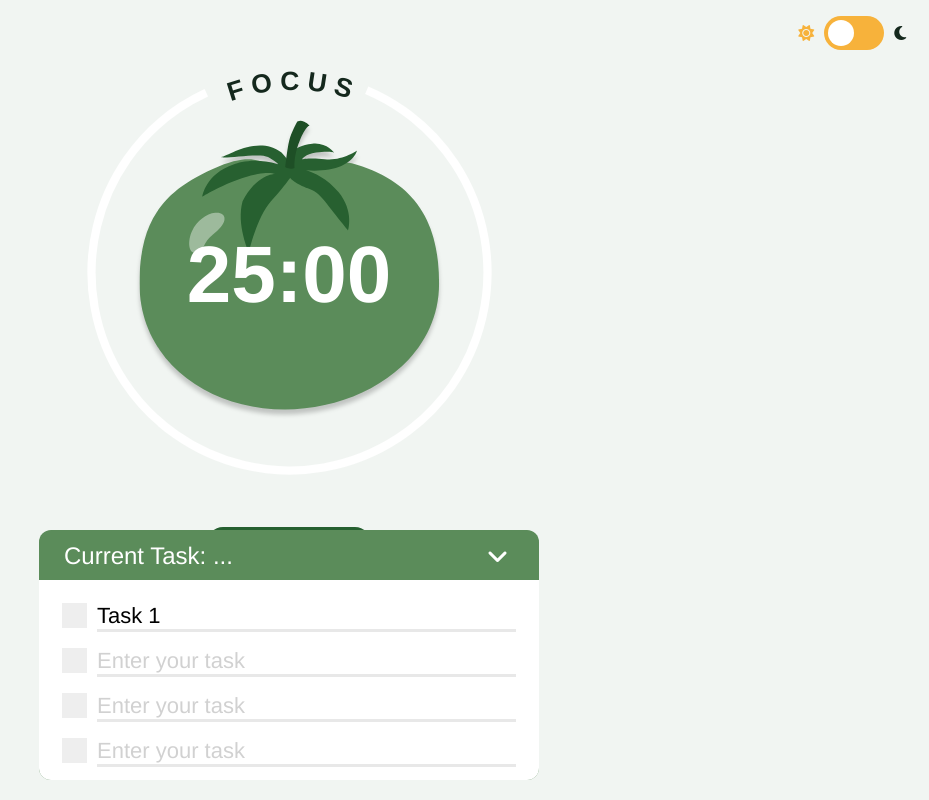
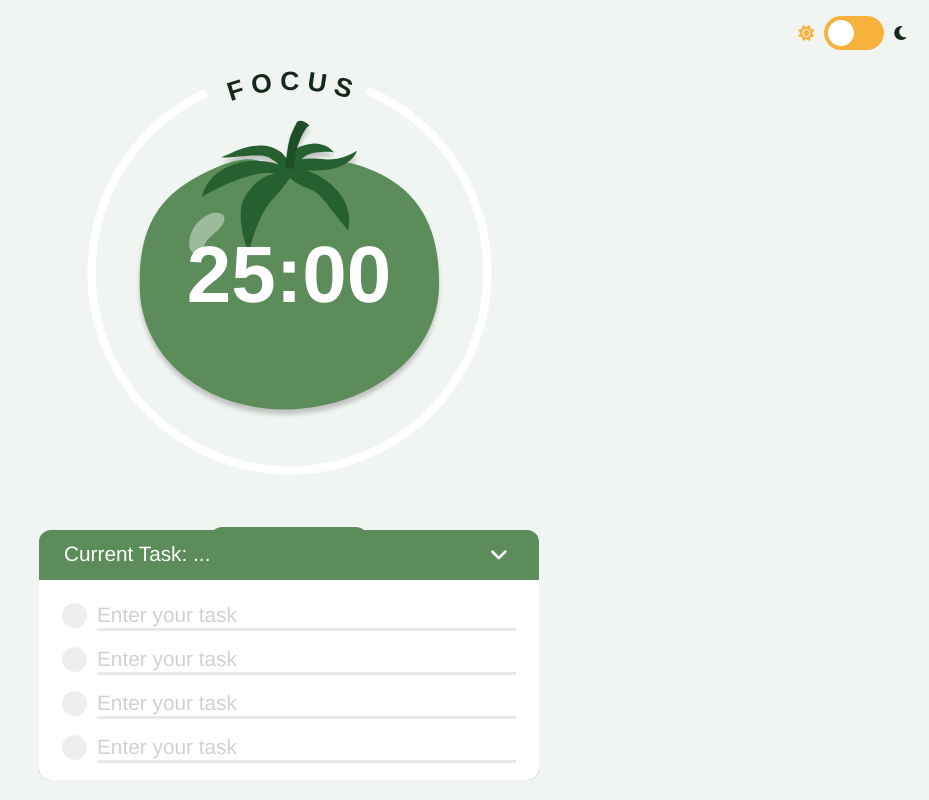
Before and after one commit to ph9th/Pomodoro-Timer, a plain HTML site: page index.html in a window 1280 px wide. Shown: the whole page, without its empty margins (351-1280 px from the left). Drawn offline with nearby package versions, Linux system fonts and the light colour scheme.

Commit message:
Modify task list

```diff
--- a/main.js
+++ b/main.js
@@ -316,7 +316,7 @@ function addTaskToList(text, isChecked = false) {
   taskList.appendChild(taskItem.render())
 }
 
-addTaskToList('Task 1')
+addTaskToList('')
 addTaskToList('')
 addTaskToList('')
 addTaskToList('')
--- a/styles.css
+++ b/styles.css
@@ -57,12 +57,13 @@ body {
   display: inline-block;
   width: 60px;
   height: 34px;
+
 }
 
 .switch input {
   opacity: 0;
-  width: 0;
-  height: 0;
+  width: 100%;
+  height: 100%;
 }
 
 .slider {
@@ -220,10 +221,10 @@ input:checked+.slider:before {
 
 .btn-front {
   display: block;
-  padding: 12px 42px;
+  padding: 12px 0px;
   border-radius: 16px;
   font-size: 1.5rem;
-  background: #266030;
+  background: var(--green);
   color: white;
   transform: translateY(-6px);
 }
@@ -299,7 +300,7 @@ input:checked+.slider:before {
   width: 90%;
   position: relative;
   padding: 12px 0 0 0;
-  font-size: 1.5em;
+  font-size: 1.3em;
   color: white;
   margin: 0 10px;
 }
@@ -351,7 +352,7 @@ input:checked~.task-text {
   position: relative;
   padding-left: 35px;
   margin-bottom: 16px;
-  font-size: 22px;
+  font-size: 1.3em;
   -webkit-user-select: none;
   -moz-user-select: none;
   -ms-user-select: none;
@@ -372,6 +373,7 @@ input:checked~.task-text {
   height: 25px;
   width: 25px;
   background-color: #eee;
+  border-radius: 50px;
 }
 
 .task-text-container {
```
Also changed, not shown: 1 other file.
